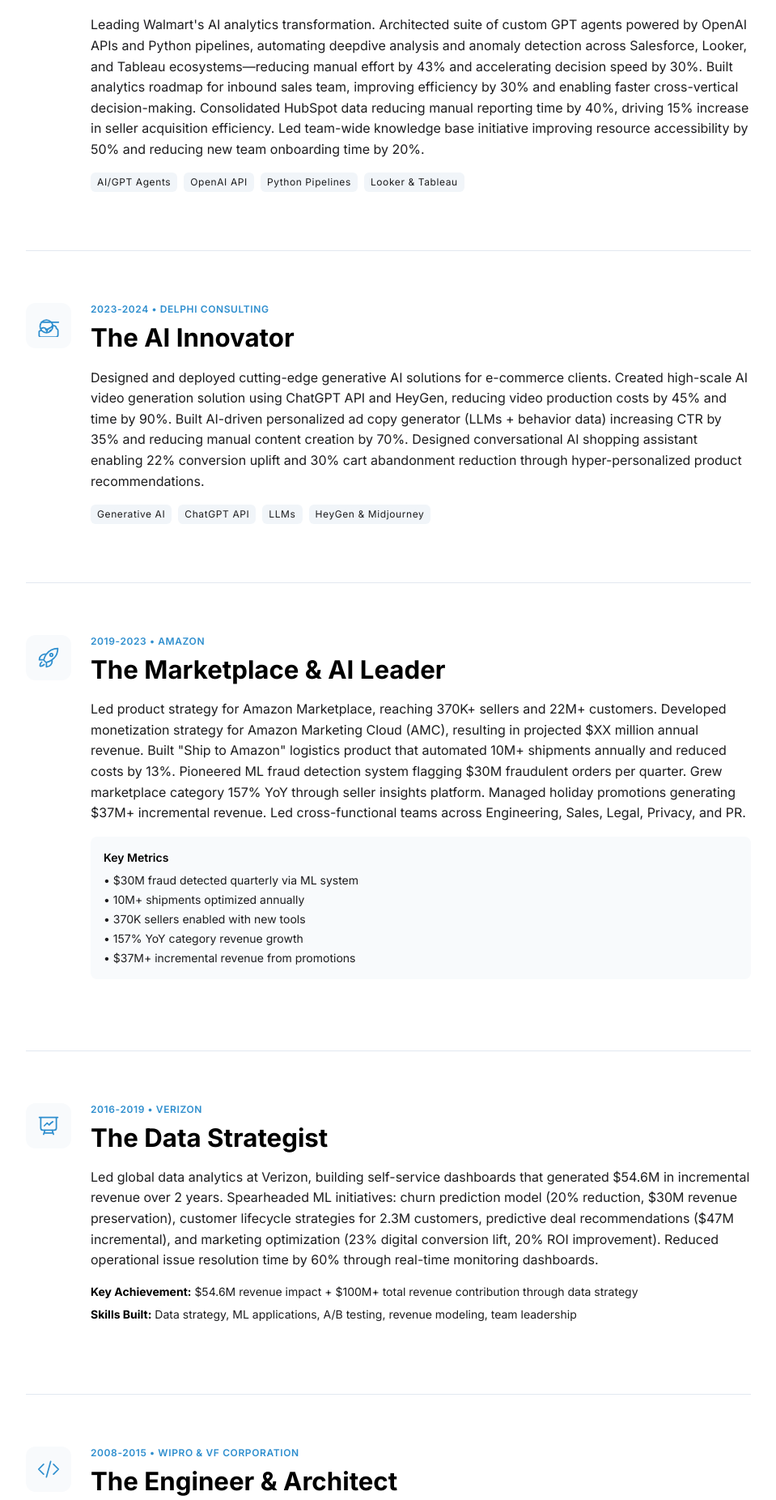
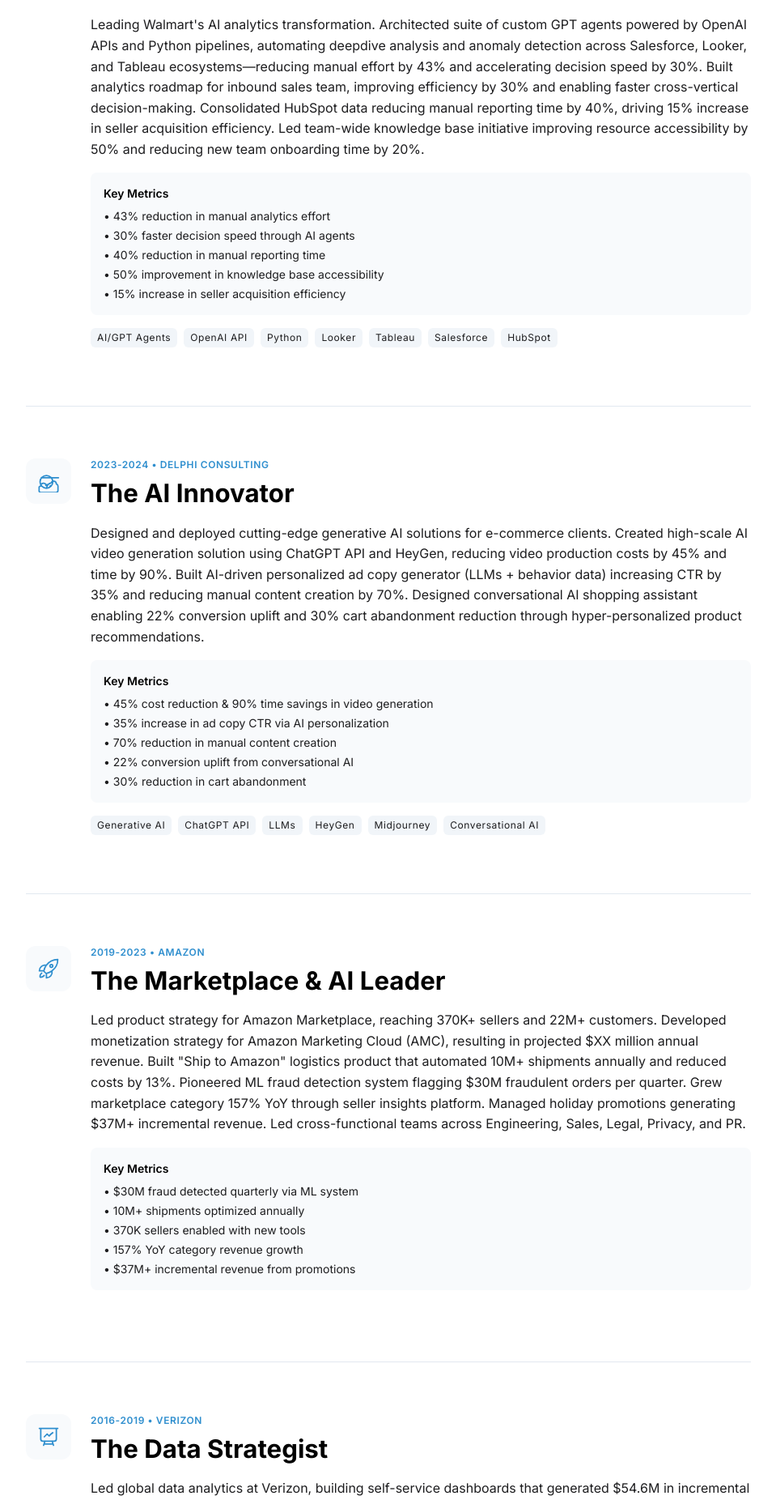
Before and after one commit to harsha-k-cheruku/fullstackpm.tech, a Python web app: template code/app/templates/about.html in a window 1280 px wide. Shown: the part 459-2311 px from the top of the page at 81% size, without its empty margins (32-991 px from the left). Run offline with Jinja, Linux system fonts and the light colour scheme; the template is opened without the code that fills it, so the values that code supplies are empty; some libraries are stand-ins or nearby versions.

Commit message:
Standardize about page formatting: add Key Metrics boxes + consistent skill tags across all sections

```diff
--- a/code/app/templates/about.html
+++ b/code/app/templates/about.html
@@ -40,11 +40,24 @@
             Consolidated HubSpot data reducing manual reporting time by 40%, driving 15% increase in seller acquisition efficiency.
             Led team-wide knowledge base initiative improving resource accessibility by 50% and reducing new team onboarding time by 20%.
           </p>
+          <div class="rounded-lg p-4 mb-4" style="background-color: var(--color-bg-secondary);">
+            <p class="text-sm font-semibold mb-2" style="color: var(--color-text-primary);">Key Metrics</p>
+            <ul class="space-y-1 text-sm" style="color: var(--color-text-secondary);">
+              <li>• 43% reduction in manual analytics effort</li>
+              <li>• 30% faster decision speed through AI agents</li>
+              <li>• 40% reduction in manual reporting time</li>
+              <li>• 50% improvement in knowledge base accessibility</li>
+              <li>• 15% increase in seller acquisition efficiency</li>
+            </ul>
+          </div>
           <div class="flex flex-wrap gap-2">
             <span class="text-xs rounded-md px-2 py-1" style="background-color: var(--color-bg-tertiary); color: var(--color-text-secondary);">AI/GPT Agents</span>
             <span class="text-xs rounded-md px-2 py-1" style="background-color: var(--color-bg-tertiary); color: var(--color-text-secondary);">OpenAI API</span>
-            <span class="text-xs rounded-md px-2 py-1" style="background-color: var(--color-bg-tertiary); color: var(--color-text-secondary);">Python Pipelines</span>
-            <span class="text-xs rounded-md px-2 py-1" style="background-color: var(--color-bg-tertiary); color: var(--color-text-secondary);">Looker & Tableau</span>
+            <span class="text-xs rounded-md px-2 py-1" style="background-color: var(--color-bg-tertiary); color: var(--color-text-secondary);">Python</span>
+            <span class="text-xs rounded-md px-2 py-1" style="background-color: var(--color-bg-tertiary); color: var(--color-text-secondary);">Looker</span>
+            <span class="text-xs rounded-md px-2 py-1" style="background-color: var(--color-bg-tertiary); color: var(--color-text-secondary);">Tableau</span>
+            <span class="text-xs rounded-md px-2 py-1" style="background-color: var(--color-bg-tertiary); color: var(--color-text-secondary);">Salesforce</span>
+            <span class="text-xs rounded-md px-2 py-1" style="background-color: var(--color-bg-tertiary); color: var(--color-text-secondary);">HubSpot</span>
           </div>
         </div>
       </div>
@@ -70,11 +83,23 @@
             manual content creation by 70%. Designed conversational AI shopping assistant enabling 22% conversion uplift and 30% cart abandonment reduction through hyper-personalized
             product recommendations.
           </p>
+          <div class="rounded-lg p-4 mb-4" style="background-color: var(--color-bg-secondary);">
+            <p class="text-sm font-semibold mb-2" style="color: var(--color-text-primary);">Key Metrics</p>
+            <ul class="space-y-1 text-sm" style="color: var(--color-text-secondary);">
+              <li>• 45% cost reduction & 90% time savings in video generation</li>
+              <li>• 35% increase in ad copy CTR via AI personalization</li>
+              <li>• 70% reduction in manual content creation</li>
+              <li>• 22% conversion uplift from conversational AI</li>
+              <li>• 30% reduction in cart abandonment</li>
+            </ul>
+          </div>
           <div class="flex flex-wrap gap-2">
             <span class="text-xs rounded-md px-2 py-1" style="background-color: var(--color-bg-tertiary); color: var(--color-text-secondary);">Generative AI</span>
             <span class="text-xs rounded-md px-2 py-1" style="background-color: var(--color-bg-tertiary); color: var(--color-text-secondary);">ChatGPT API</span>
             <span class="text-xs rounded-md px-2 py-1" style="background-color: var(--color-bg-tertiary); color: var(--color-text-secondary);">LLMs</span>
-            <span class="text-xs rounded-md px-2 py-1" style="background-color: var(--color-bg-tertiary); color: var(--color-text-secondary);">HeyGen & Midjourney</span>
+            <span class="text-xs rounded-md px-2 py-1" style="background-color: var(--color-bg-tertiary); color: var(--color-text-secondary);">HeyGen</span>
+            <span class="text-xs rounded-md px-2 py-1" style="background-color: var(--color-bg-tertiary); color: var(--color-text-secondary);">Midjourney</span>
+            <span class="text-xs rounded-md px-2 py-1" style="background-color: var(--color-bg-tertiary); color: var(--color-text-secondary);">Conversational AI</span>
           </div>
         </div>
       </div>
@@ -134,13 +159,23 @@
             predictive deal recommendations ($47M incremental), and marketing optimization (23% digital conversion lift, 20% ROI improvement).
             Reduced operational issue resolution time by 60% through real-time monitoring dashboards.
           </p>
-          <div class="space-y-2 mb-4">
-            <div class="text-sm" style="color: var(--color-text-secondary);">
-              <strong style="color: var(--color-text-primary);">Key Achievement:</strong> $54.6M revenue impact + $100M+ total revenue contribution through data strategy
-            </div>
-            <div class="text-sm" style="color: var(--color-text-secondary);">
-              <strong style="color: var(--color-text-primary);">Skills Built:</strong> Data strategy, ML applications, A/B testing, revenue modeling, team leadership
-            </div>
+          <div class="rounded-lg p-4 mb-4" style="background-color: var(--color-bg-secondary);">
+            <p class="text-sm font-semibold mb-2" style="color: var(--color-text-primary);">Key Metrics</p>
+            <ul class="space-y-1 text-sm" style="color: var(--color-text-secondary);">
+              <li>• $54.6M incremental revenue from dashboards</li>
+              <li>• $100M+ total revenue contribution through data strategy</li>
+              <li>• 20% churn reduction via ML prediction</li>
+              <li>• $47M incremental revenue from predictive deals</li>
+              <li>• 23% digital conversion lift, 60% issue resolution improvement</li>
+            </ul>
+          </div>
+          <div class="flex flex-wrap gap-2">
+            <span class="text-xs rounded-md px-2 py-1" style="background-color: var(--color-bg-tertiary); color: var(--color-text-secondary);">Data Analytics</span>
+            <span class="text-xs rounded-md px-2 py-1" style="background-color: var(--color-bg-tertiary); color: var(--color-text-secondary);">ML/Churn Prediction</span>
+            <span class="text-xs rounded-md px-2 py-1" style="background-color: var(--color-bg-tertiary); color: var(--color-text-secondary);">SQL</span>
+            <span class="text-xs rounded-md px-2 py-1" style="background-color: var(--color-bg-tertiary); color: var(--color-text-secondary);">Tableau</span>
+            <span class="text-xs rounded-md px-2 py-1" style="background-color: var(--color-bg-tertiary); color: var(--color-text-secondary);">A/B Testing</span>
+            <span class="text-xs rounded-md px-2 py-1" style="background-color: var(--color-bg-tertiary); color: var(--color-text-secondary);">Revenue Modeling</span>
           </div>
         </div>
       </div>
@@ -166,11 +201,23 @@
             Led cross-functional teams, optimized inventory systems ($1.4M cost savings), and contributed to $3.5M in successful project bids.
             This foundation—thinking in data models, system architecture, and operational efficiency—became my superpower.
           </p>
+          <div class="rounded-lg p-4 mb-4" style="background-color: var(--color-bg-secondary);">
+            <p class="text-sm font-semibold mb-2" style="color: var(--color-text-primary);">Key Metrics</p>
+            <ul class="space-y-1 text-sm" style="color: var(--color-text-secondary);">
+              <li>• 140+ applications documented and managed</li>
+              <li>• $1.4M cost savings from inventory optimization</li>
+              <li>• $3.5M in successful project bids</li>
+              <li>• Cross-functional team leadership at scale</li>
+              <li>• Supply chain systems for Fortune 500 companies</li>
+            </ul>
+          </div>
           <div class="flex flex-wrap gap-2">
-            <span class="text-xs rounded-md px-2 py-1" style="background-color: var(--color-bg-tertiary); color: var(--color-text-secondary);">Java/C++</span>
+            <span class="text-xs rounded-md px-2 py-1" style="background-color: var(--color-bg-tertiary); color: var(--color-text-secondary);">Java</span>
+            <span class="text-xs rounded-md px-2 py-1" style="background-color: var(--color-bg-tertiary); color: var(--color-text-secondary);">C++</span>
             <span class="text-xs rounded-md px-2 py-1" style="background-color: var(--color-bg-tertiary); color: var(--color-text-secondary);">System Architecture</span>
+            <span class="text-xs rounded-md px-2 py-1" style="background-color: var(--color-bg-tertiary); color: var(--color-text-secondary);">ERP/SAP</span>
+            <span class="text-xs rounded-md px-2 py-1" style="background-color: var(--color-bg-tertiary); color: var(--color-text-secondary);">Supply Chain</span>
             <span class="text-xs rounded-md px-2 py-1" style="background-color: var(--color-bg-tertiary); color: var(--color-text-secondary);">Team Leadership</span>
-            <span class="text-xs rounded-md px-2 py-1" style="background-color: var(--color-bg-tertiary); color: var(--color-text-secondary);">Supply Chain & ERP</span>
           </div>
         </div>
       </div>
```
